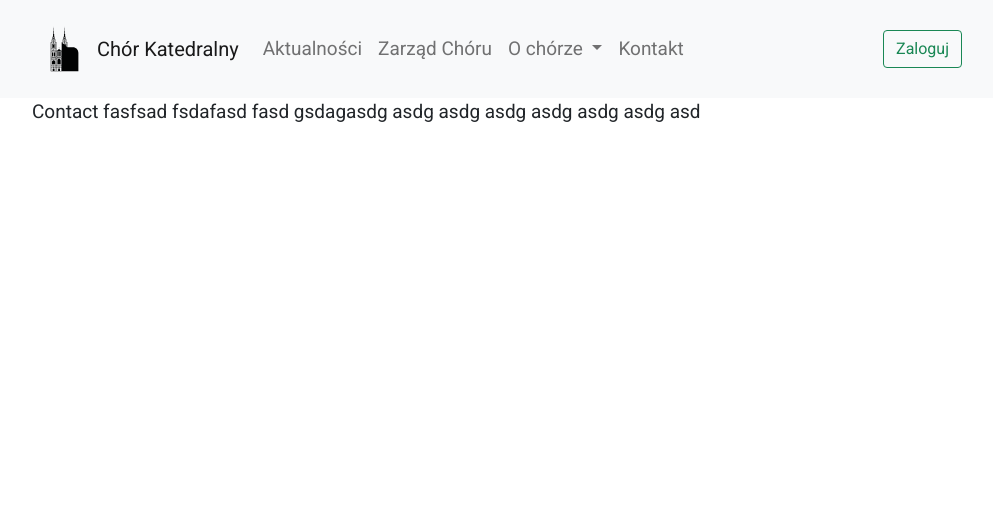
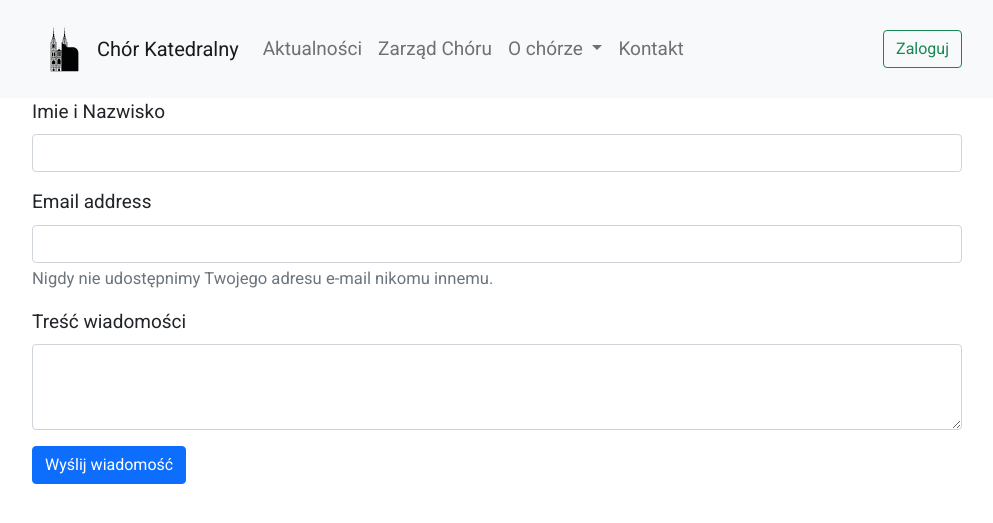
Before and after one commit to Jan-Romanowski/choirlib, a Django app: template library/content/templates/content/contact.html in a window 1280 px wide. Shown: the top 523 px of the page, without its empty margins (143-1136 px from the left). Run offline with Django 5.2, Linux system fonts and the light colour scheme; the template is opened without the code that fills it, so the values that code supplies are empty.

Commit message:
Feedback_form
Creating feedback form for the contacts subpage

```diff
--- a/library/content/templates/content/contact.html
+++ b/library/content/templates/content/contact.html
@@ -1,9 +1,20 @@
 {% extends 'content/template.html' %}
 
 {% block body %}
-Contact fasfsad fsdafasd
-fasd
-gsdagasdg
-asdg asdg
- asdg asdg asdg asdg asd
+<form>
+   <div class="mb-3">
+    <label for="exampleInputUserName" class="form-label">Imie i Nazwisko</label>
+    <input type="username" class="form-control" id="exampleInputUserName">
+  </div>
+  <div class="mb-3">
+    <label for="exampleInputEmail1" class="form-label">Email address</label>
+    <input type="email" class="form-control" id="exampleInputEmail1" aria-describedby="emailHelp">
+    <div id="emailHelp" class="form-text">Nigdy nie udostępnimy Twojego adresu e-mail nikomu innemu.</div>
+  </div>
+  <div class="mb-3">
+    <label for="exampleFormControlTextarea1" class="form-label">Treść wiadomości</label>
+    <textarea class="form-control" id="exampleFormControlTextarea1" rows="3"></textarea>
+  </div>
+  <button type="submit" class="btn btn-primary">Wyślij wiadomość</button>
+</form>
 {% endblock %}
```
Also changed, not shown: library/composition/models.py (+8 -1 lines).
